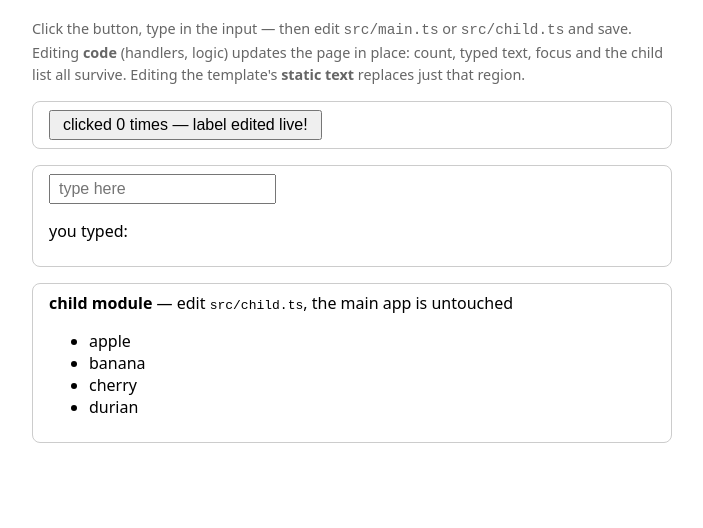
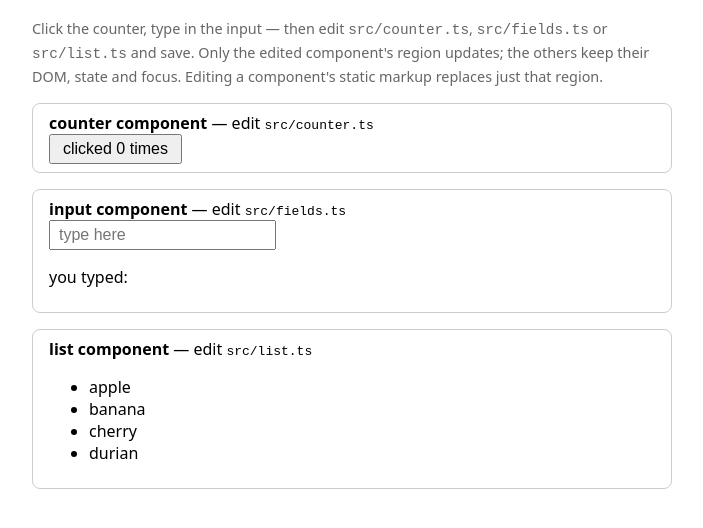
Before and after one commit to elbywan/balises, a website built with Vite: page examples/hmr/index.html in a window 1280 px wide. Shown: the part 78-606 px from the top of the page, without its empty margins (288-991 px from the left). Built offline with nearby package versions, Linux system fonts and the light colour scheme.

Commit message:
feat: restructure HMR playground to the real-app shape
One root mount() importing Counter/TextField/List component modules,
rendered as slots in the root template. Verified live in the browser:
- editing an imported component re-binds only its region; siblings keep
  their exact nodes, state and focus
- editing static markup replaces just that region
- a component module that wrongly calls accept() silently stops updates
  (propagation never reaches the root's mount) — documented as a rule in
  the README: only mount() modules accept

```diff
--- a/examples/hmr/index.html
+++ b/examples/hmr/index.html
@@ -34,17 +34,7 @@
     </style>
   </head>
   <body>
-    <h1>balises HMR playground</h1>
-    <p class="hint">
-      Click the button, type in the input — then edit
-      <code>src/main.ts</code> or <code>src/child.ts</code> and save. Editing
-      <strong>code</strong> (handlers, logic) updates the page in place: count,
-      typed text, focus and the child list all survive. Editing the template's
-      <strong>static text</strong>
-      replaces just that region.
-    </p>
     <div id="app"></div>
-    <div id="child-area" class="box"></div>
     <script type="module" src="/src/main.ts"></script>
   </body>
 </html>
--- a/examples/hmr/src/child.ts
+++ /dev/null
@@ -1,20 +0,0 @@
-import { html, signal } from "balises";
-import { mount } from "balises/hmr";
-
-// This module mounts its own region and opts into HMR itself: editing
-// child.ts re-executes only this module, so the #app region is left
-// completely untouched (and vice versa).
-const items = signal(["apple", "banana", "cherry", "durian"]);
-
-mount(
-  document.querySelector("#child-area")!,
-  html`
-    <strong>child module</strong> — edit <code>src/child.ts</code>, the main app
-    is untouched
-    <ul>
-      ${() => items.value.map((item) => html`<li>${item}</li>`)}
-    </ul>
-  `,
-);
-
-import.meta.hot?.accept();
--- /dev/null
+++ b/examples/hmr/src/counter.ts
@@ -0,0 +1,16 @@
+import { html, signal } from "balises";
+
+// Module-scope state: on a hot reload this signal is recreated and the
+// root's slot re-binding carries the old value into the new instance
+// ("state wins" — exactly like React Fast Refresh).
+const count = signal(0);
+
+export function Counter() {
+  return html`
+    <strong>counter component</strong> — edit <code>src/counter.ts</code>
+    <br />
+    <button @click=${() => count.update((n) => n + 2)}>
+      clicked ${count} times
+    </button>
+  `;
+}
--- /dev/null
+++ b/examples/hmr/src/fields.ts
@@ -0,0 +1,16 @@
+import { html, signal } from "balises";
+
+const text = signal("");
+
+export function TextField() {
+  return html`
+    <strong>input component</strong> — edit <code>src/fields.ts</code>
+    <br />
+    <input
+      .value=${text}
+      @input=${(e: Event) => (text.value = (e.target as HTMLInputElement).value)}
+      placeholder="type here"
+    />
+    <p>you typed: <strong>${text}</strong></p>
+  `;
+}
--- /dev/null
+++ b/examples/hmr/src/list.ts
@@ -0,0 +1,12 @@
+import { html, signal } from "balises";
+
+const items = signal(["apple", "banana", "cherry", "durian"]);
+
+export function List() {
+  return html`
+    <strong>list component</strong> — edit <code>src/list.ts</code>
+    <ul>
+      ${() => items.value.map((item) => html`<li>${item}</li>`)}
+    </ul>
+  `;
+}
--- a/examples/hmr/src/main.ts
+++ b/examples/hmr/src/main.ts
@@ -1,36 +1,29 @@
-import { html, signal } from "balises";
+import { html } from "balises";
 import { mount } from "balises/hmr";
-import "./child.ts"; // side-effect: mounts its own region and opts into HMR
+import { Counter } from "./counter.ts";
+import { TextField } from "./fields.ts";
+import { List } from "./list.ts";
 
-// Module-scope state. On a hot reload this signal is recreated by the
-// module re-execution, and mount() carries the old value into the new
-// instance ("state wins" — exactly like React Fast Refresh).
-const count = signal(0);
-const text = signal("");
-
-// An inline "component": a template inside a slot. On a reload this is a
-// new template instance with the same static source, so the slot re-binds
-// it in place — the nodes around it (and their focus) are untouched.
-const counter = () => html`
-  <button @click=${() => count.update((n) => n + 4)}>
-    clicked ${count} times — label edited live!
-  </button>
-`;
-
+// The real-app shape: ONE root mount, nested "components" imported from
+// separate modules and rendered inside the root template's slots.
 mount(
   document.querySelector("#app")!,
   html`
-    <div class="box">${counter()}</div>
-    <div class="box">
-      <input
-        .value=${text}
-        @input=${(e: Event) => (text.value = (e.target as HTMLInputElement).value)}
-        placeholder="type here"
-      />
-      <p>you typed: <strong>${text}</strong></p>
-    </div>
+    <h1>balises HMR playground</h1>
+    <p class="hint">
+      Click the counter, type in the input — then edit
+      <code>src/counter.ts</code>, <code>src/fields.ts</code> or
+      <code>src/list.ts</code> and save. Only the edited component's region
+      updates; the others keep their DOM, state and focus. Editing a component's
+      static markup replaces just that region.
+    </p>
+    <div class="box">${Counter()}</div>
+    <div class="box">${TextField()}</div>
+    <div class="box">${List()}</div>
   `,
 );
 
-// Vite: opt in to hot updates for this module instead of a full page reload.
+// accept() belongs ONLY in modules that call mount(). The component
+// modules must NOT accept: if they did, an edit would re-execute them
+// without the root re-running, and nothing would update.
 import.meta.hot?.accept();
```
Also changed, not shown: README.md.
